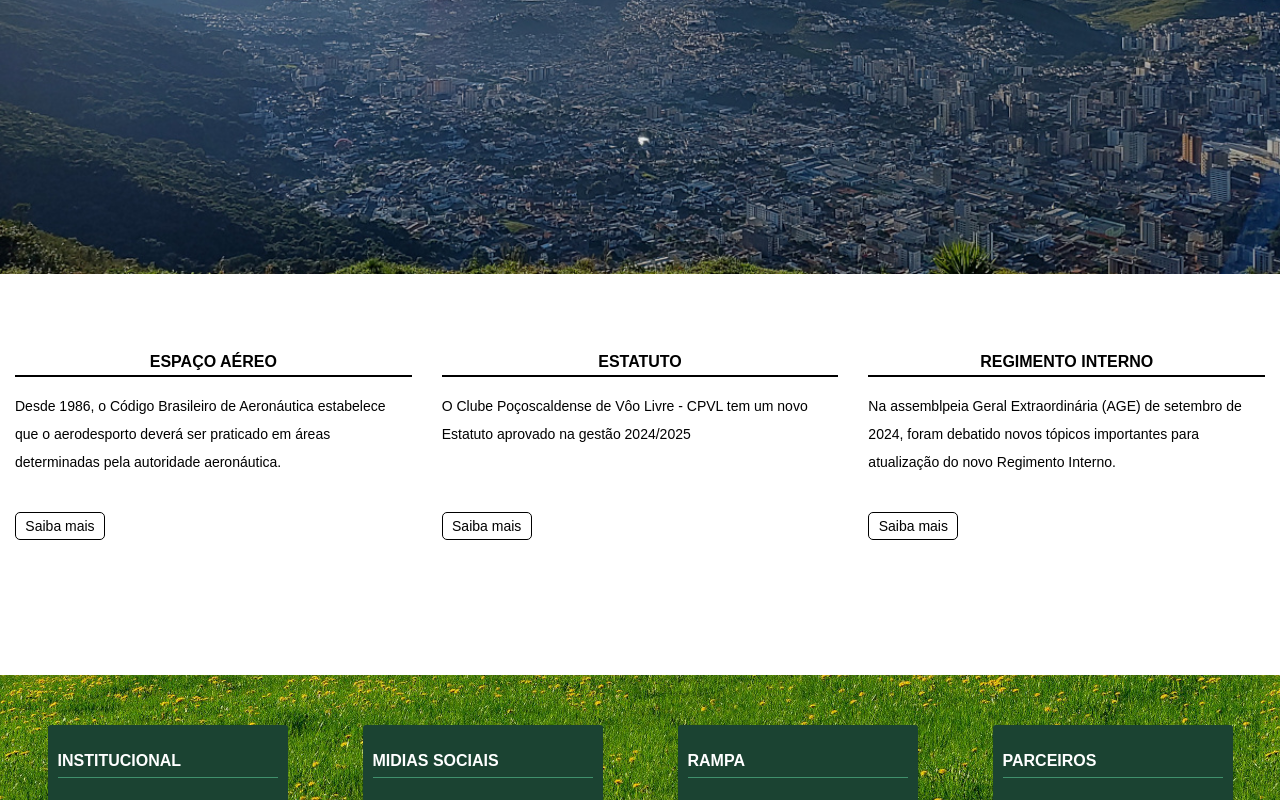
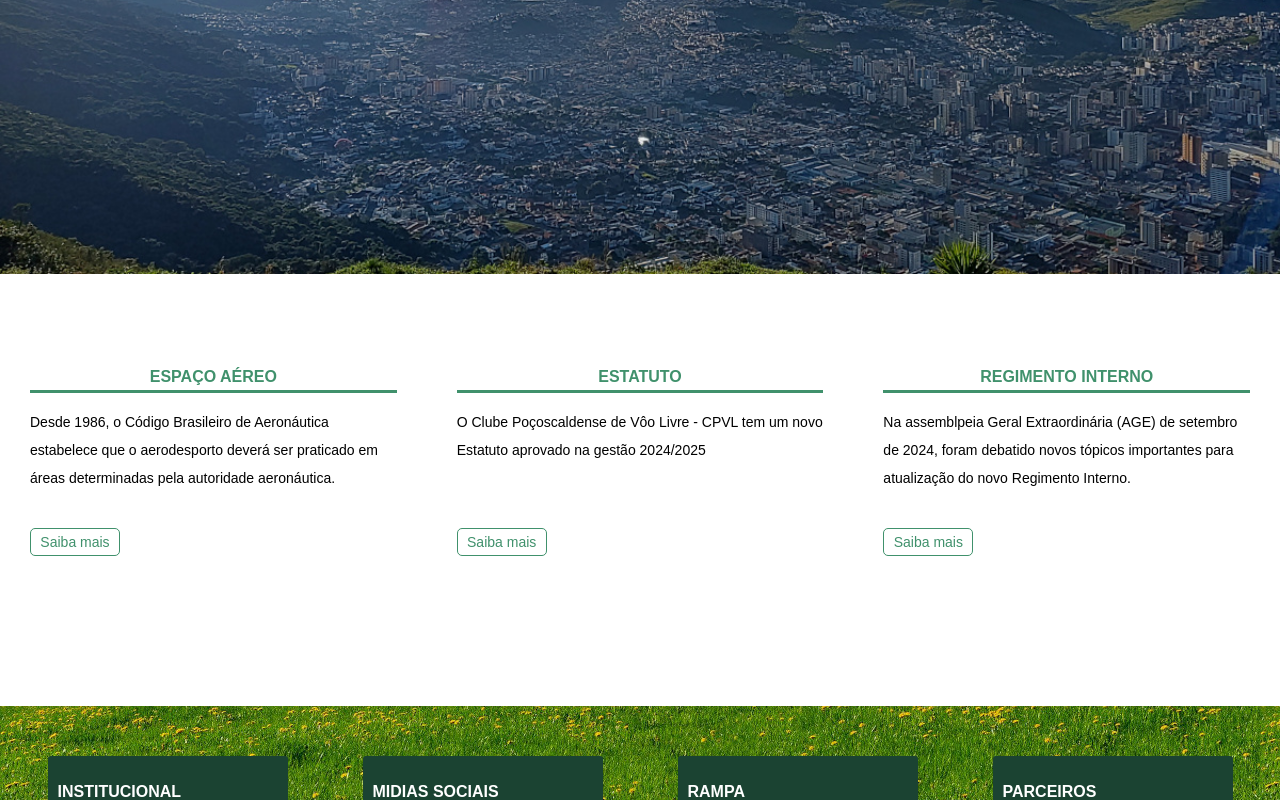
Before and after one commit to 2fc-data/cpvl, a React (Vite) app: page / in a window 1280 px wide. Shown: the part 510-1310 px from the top of the page. Built offline with nearby package versions, Linux system fonts and the light colour scheme.

Commit message:
styled section

```diff
--- a/src/components/section/Section.styles.ts
+++ b/src/components/section/Section.styles.ts
@@ -5,16 +5,17 @@ import { media, theme } from "../../styles/theme/theme";
 export const SectionWrap = styled.div`
   display: flex;
   justify-content: space-between;
-  margin: 15px 0;
-  padding: 30px 0px;
+  margin: 60px 0;
+  padding: 0px 0px;
 
   ${media.xl`
-    margin: 15px 0;
+    margin: 45px 0;
     padding: 10px 0;
   `}
 
   ${media.lg`
     flex-direction: column;
+    margin: 30px 0;
     padding: 8px 0;
     text-align: justify;
   `}
@@ -27,8 +28,8 @@ export const SectionWrap = styled.div`
   `}
 
   .section-content {
-    margin: 15px 0;
-    padding: 15px;
+    margin: 15px 0px;
+    padding: 15px 30px;
     width: 100%;
 
     ${media.lg`
@@ -44,12 +45,12 @@ export const SectionWrap = styled.div`
 
   .section-title {
     display: flex;
-    border-bottom: 2px solid ${theme.colors.black};
+    border-bottom: 3px solid ${theme.colors.lightGreen};
+     color: ${theme.colors.lightGreen};
     font-size: 16px;
     font-weight: 700;
     justify-content: center;
     text-transform: uppercase;
-    width: 100%;
   }
 
   .section-description {
@@ -72,19 +73,19 @@ export const SectionWrap = styled.div`
     align-items: center;
     display: flex;
     background-color: ${theme.colors.white};
-    border: 1px solid ${theme.colors.black};
+    border: 1px solid ${theme.colors.lightGreen};
     border-radius: 5px;
-    color: ${theme.colors.black};
+    color: ${theme.colors.lightGreen};
     justify-content: center;
     margin-top: 15px;
     padding: 2px 5px ;
     width: 90px;
 
     &:hover {
-      background-color: ${theme.colors.white};
-      border: 1px solid ${theme.colors.black};
+      background-color: ${theme.colors.lightGreen};
+      border: 1px solid ${theme.colors.lightGreen};
       border-radius: 3px;
-      color: ${theme.colors.black};
+      color: ${theme.colors.white};
       cursor: pointer;
     }
   }
```
